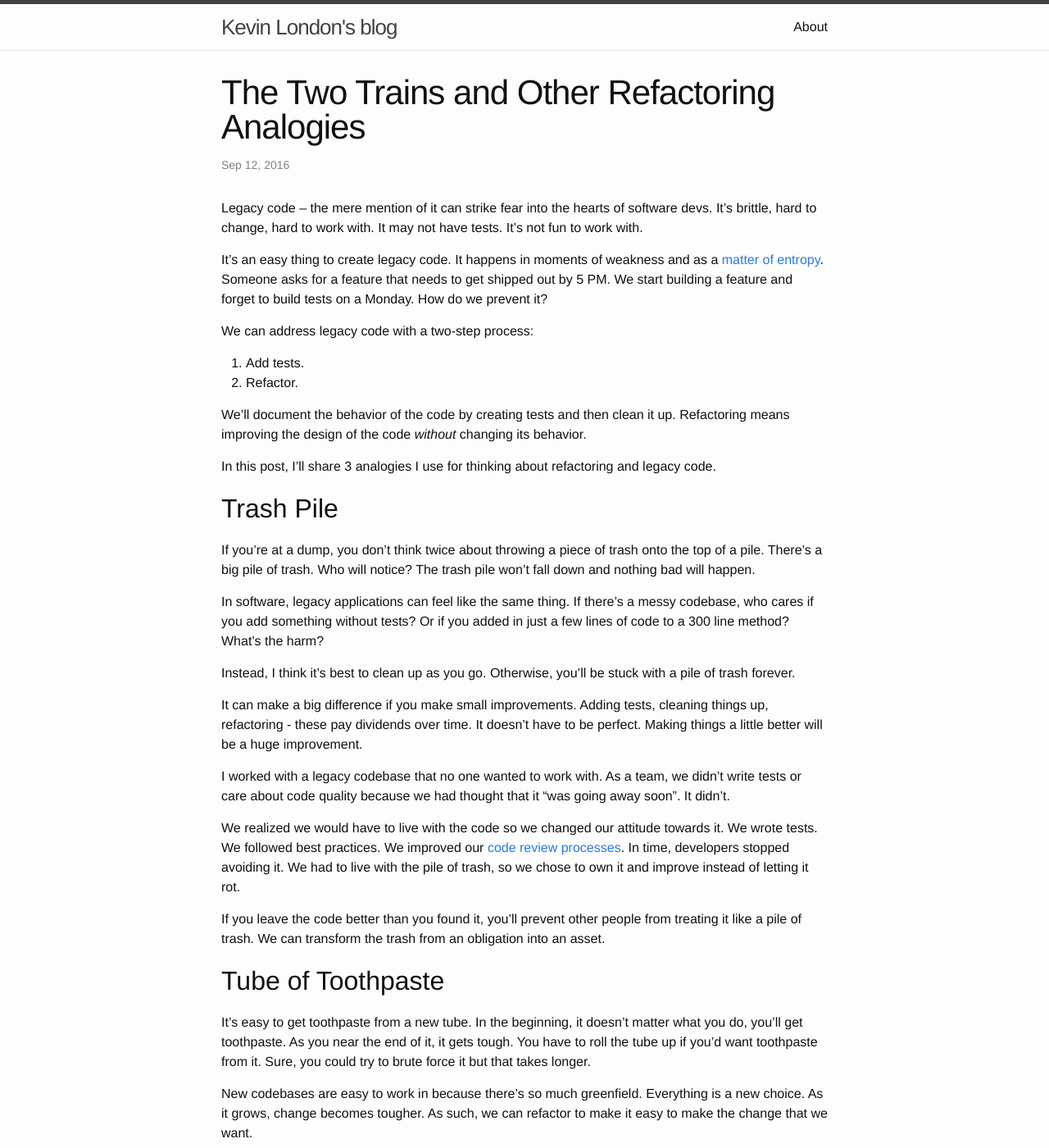
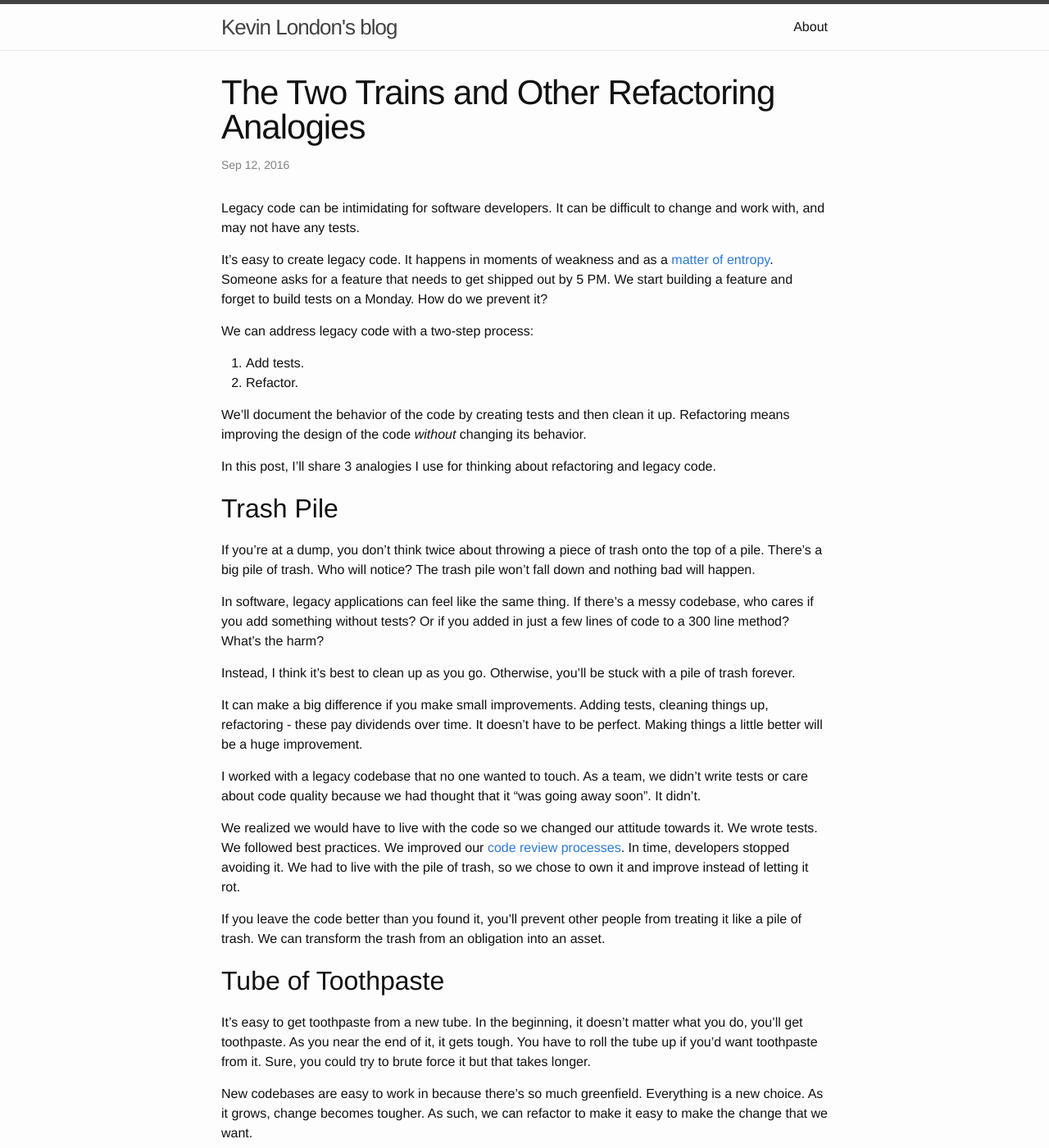
Before and after one commit to kevinlondon/kevinlondon.github.io, a Jekyll site: the page built from _posts/2016-09-12-refactoring-analogies.md, in a window 1280 px wide and 1400 px high. Shown: the whole window at 82% size. Built offline with Jekyll 4.4.1, drawn with Linux system fonts in a browser that asks for light colours; comment, search, counter and statistics services are not loaded; some of the changed text lies outside the part shown.

Commit message:
Touch up refactoring analogies post.

```diff
--- a/_posts/2016-09-12-refactoring-analogies.md
+++ b/_posts/2016-09-12-refactoring-analogies.md
@@ -4,11 +4,10 @@ title:  "The Two Trains and Other Refactoring Analogies"
 date:   2016-09-12 21:18:08
 ---
 
-Legacy code -- the mere mention of it can strike fear into the hearts of software
-devs. It's brittle, hard to change, hard to work with. It may not have
-tests. It's not fun to work with.
+Legacy code can be intimidating for software developers. It can be difficult to
+change and work with, and may not have any tests.
 
-It's an easy thing to create legacy code. It happens in moments of weakness and
+It's easy to create legacy code. It happens in moments of weakness and
 as a [matter of
 entropy](http://firstround.com/review/forget-technical-debt-heres-how-to-build-technical-wealth/).
 Someone asks for a feature that needs to get shipped out by 5 PM.  We start
@@ -45,7 +44,7 @@ cleaning things up, refactoring - these pay dividends
 over time. It doesn't have to be perfect. Making things a little better will be
 a huge improvement.
 
-I worked with a legacy codebase that no one wanted to work with. As a team, we
+I worked with a legacy codebase that no one wanted to touch. As a team, we
 didn't write tests or care about code quality because we had thought that it
 "was going away soon". It didn't.
 
```
Also changed, not shown: other parts of _posts/2016-09-12-refactoring-analogies.md (+2 -3 lines).
